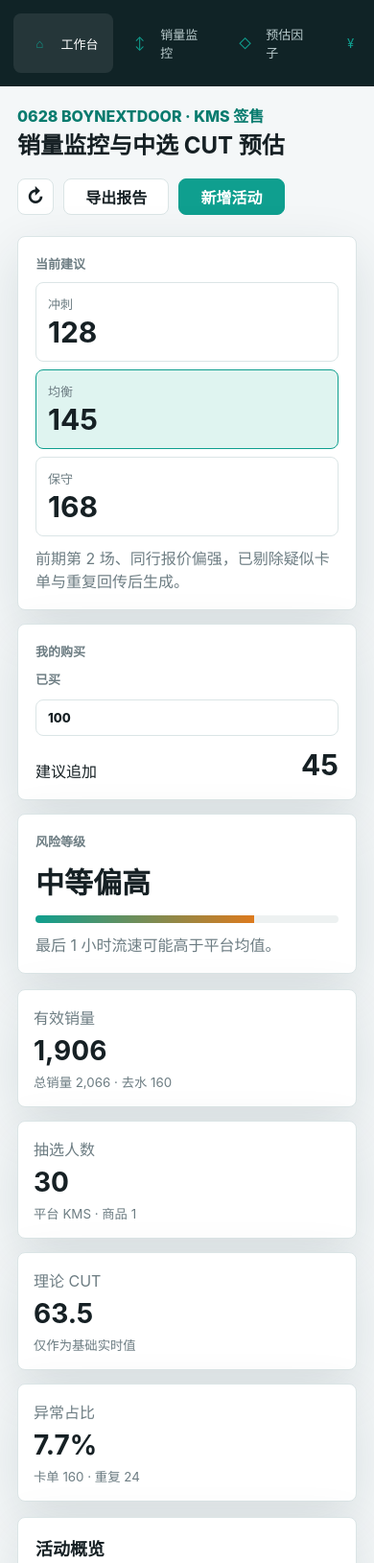
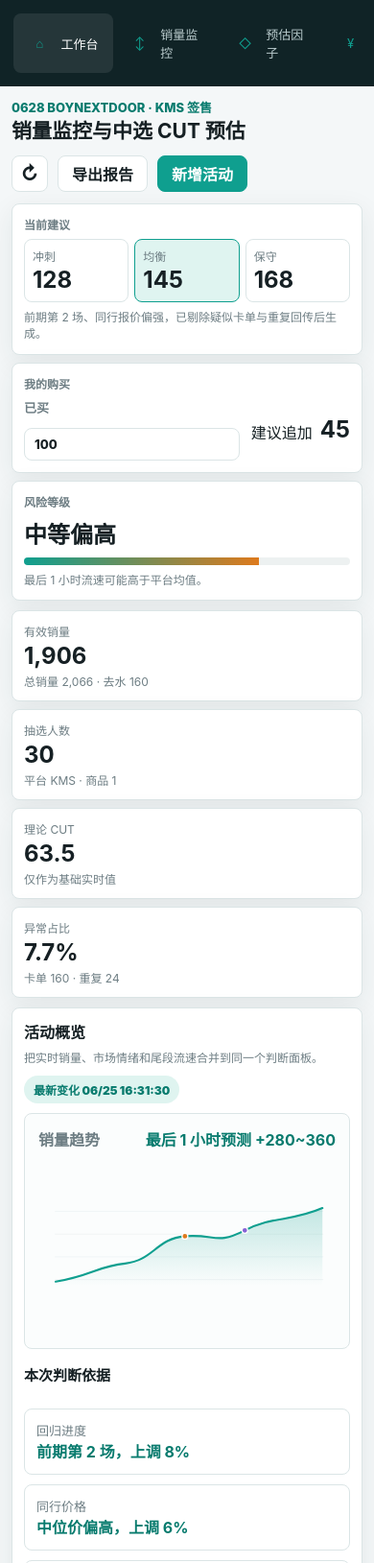
Before and after one commit to Dorrisdbd/cut-estimator, a plain HTML site: page index.html in a window 390 px wide. Shown: the top 1629 px of the page at 96% size. Drawn offline with Linux system fonts and the light colour scheme.

Commit message:
Improve mobile layout and tab focus

```diff
--- a/app.js
+++ b/app.js
@@ -57,6 +57,7 @@ function renderRows() {
 
 function setView(view) {
   state.view = view;
+  document.querySelector(".dashboard-only")?.classList.toggle("hidden", view !== "overview");
   document.querySelectorAll(".nav-item").forEach((button) => {
     button.classList.toggle("active", button.dataset.view === view);
   });
@@ -108,3 +109,4 @@ ownedInput.addEventListener("input", updateAdvice);
 
 renderRows();
 updateAdvice();
+setView("overview");
--- a/index.html
+++ b/index.html
@@ -60,6 +60,7 @@
           </div>
         </header>
 
+        <div class="dashboard-only">
           <section class="decision-strip" aria-label="核心决策建议">
             <article class="decision-card main-advice">
               <div class="card-label">当前建议</div>
@@ -122,6 +123,7 @@
               <small>卡单 160 · 重复 24</small>
             </article>
           </section>
+        </div>
 
         <div class="content-grid">
           <section class="panel wide-panel view-section active" data-section="overview">
@@ -186,6 +188,7 @@
                 <button class="toggle-button" type="button" id="hideExcluded">隐藏勾选</button>
               </div>
             </div>
+            <p class="mobile-table-hint">表格可左右滑动查看完整字段</p>
             <div class="table-wrap">
               <table>
                 <thead>
--- a/styles.css
+++ b/styles.css
@@ -220,6 +220,10 @@ h3 {
   grid-template-columns: minmax(320px, 1.6fr) minmax(210px, 0.7fr) minmax(240px, 0.8fr);
   gap: 14px;
   margin-bottom: 16px;
+}
+
+.dashboard-only.hidden {
+  display: none;
 }
 
 .decision-card,
@@ -477,8 +481,10 @@ h3 {
 
 .table-wrap {
   overflow: auto;
+  -webkit-overflow-scrolling: touch;
   border: 1px solid var(--line);
   border-radius: 8px;
+  max-width: 100%;
 }
 
 table {
@@ -486,6 +492,10 @@ table {
   min-width: 760px;
   border-collapse: collapse;
   background: #fff;
+}
+
+.mobile-table-hint {
+  display: none;
 }
 
 th,
@@ -699,7 +709,7 @@ textarea {
 
 @media (max-width: 720px) {
   .main {
-    padding: 18px;
+    padding: 12px;
   }
 
   .topbar,
@@ -708,7 +718,21 @@ textarea {
   }
 
   h1 {
-    font-size: 24px;
+    font-size: 21px;
+  }
+
+  h2 {
+    font-size: 16px;
+  }
+
+  .page-kicker {
+    font-size: 13px;
+    margin-bottom: 4px;
+  }
+
+  .topbar {
+    gap: 12px;
+    margin-bottom: 12px;
   }
 
   .nav-list {
@@ -728,6 +752,170 @@ textarea {
     grid-template-columns: 1fr;
   }
 
+  .decision-strip,
+  .metrics-grid {
+    gap: 8px;
+    margin-bottom: 10px;
+  }
+
+  .decision-card,
+  .metric,
+  .panel {
+    box-shadow: 0 8px 28px rgba(20, 48, 55, 0.08);
+  }
+
+  .decision-card {
+    padding: 12px;
+  }
+
+  .card-label {
+    font-size: 12px;
+    margin-bottom: 7px;
+  }
+
+  .advice-grid {
+    grid-template-columns: repeat(3, minmax(0, 1fr));
+    gap: 6px;
+  }
+
+  .advice-grid div {
+    padding: 8px;
+  }
+
+  .advice-grid span {
+    font-size: 12px;
+  }
+
+  .advice-grid strong {
+    font-size: 24px;
+  }
+
+  .main-advice p,
+  .risk-card p,
+  .panel-header p {
+    font-size: 12px;
+    line-height: 1.45;
+    margin-top: 7px;
+  }
+
+  .buyer-card,
+  .risk-card {
+    display: grid;
+    grid-template-columns: minmax(0, 1fr) auto;
+    align-items: center;
+    column-gap: 12px;
+  }
+
+  .buyer-card .card-label,
+  .risk-card .card-label {
+    grid-column: 1 / -1;
+  }
+
+  .number-field input {
+    padding: 8px 10px;
+  }
+
+  .buyer-result {
+    margin-top: 0;
+    gap: 8px;
+  }
+
+  .buyer-result strong,
+  .risk-card strong {
+    font-size: 24px;
+  }
+
+  .risk-meter,
+  .risk-card p {
+    grid-column: 1 / -1;
+  }
+
+  .risk-meter {
+    margin-top: 8px;
+  }
+
+  .metric {
+    padding: 12px;
+  }
+
+  .metric strong {
+    font-size: 24px;
+    margin: 3px 0;
+  }
+
+  .metric span,
+  .metric small {
+    font-size: 12px;
+  }
+
+  .content-grid {
+    gap: 10px;
+  }
+
+  .panel {
+    padding: 12px;
+  }
+
+  .panel-header {
+    gap: 10px;
+    margin-bottom: 10px;
+  }
+
+  .status-pill {
+    width: fit-content;
+    padding: 6px 10px;
+    font-size: 12px;
+  }
+
+  .trend-chart {
+    height: 180px;
+  }
+
+  .control-row {
+    display: grid;
+    grid-template-columns: repeat(3, minmax(0, 1fr));
+    width: 100%;
+    gap: 6px;
+  }
+
+  .toggle-button {
+    min-height: 34px;
+    padding: 0 8px;
+    font-size: 12px;
+  }
+
+  .mobile-table-hint {
+    display: block;
+    margin: -2px 0 8px;
+    color: var(--muted);
+    font-size: 12px;
+  }
+
+  .table-wrap {
+    width: 100%;
+    overflow-x: auto;
+    overscroll-behavior-x: contain;
+  }
+
+  table {
+    width: max-content;
+    min-width: 720px;
+  }
+
+  th,
+  td {
+    padding: 9px 10px;
+    font-size: 12px;
+  }
+
+  th:first-child,
+  td:first-child {
+    position: sticky;
+    left: 0;
+    background: #fff;
+    z-index: 1;
+  }
+
   .topbar-actions {
     width: 100%;
   }
```
Lines whose indentation alone changed are shown as unchanged.
